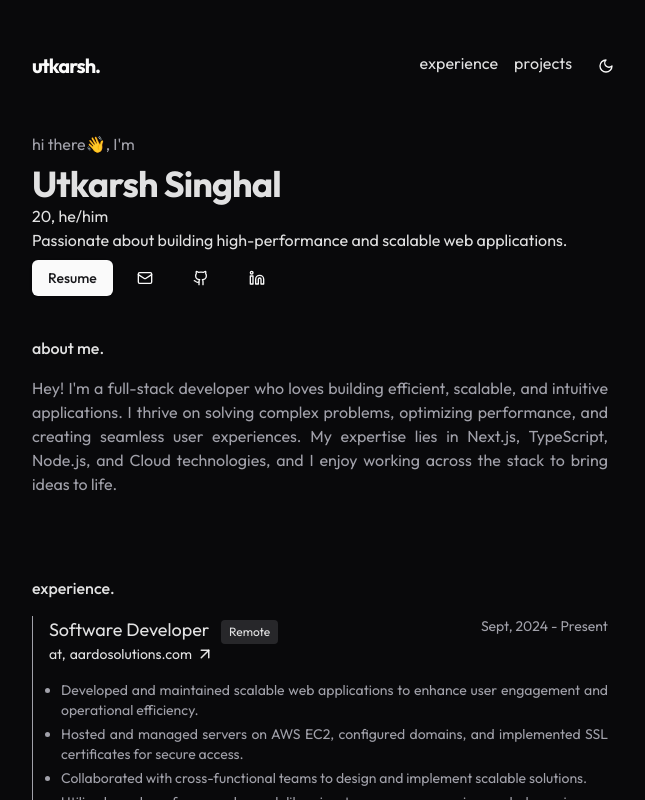
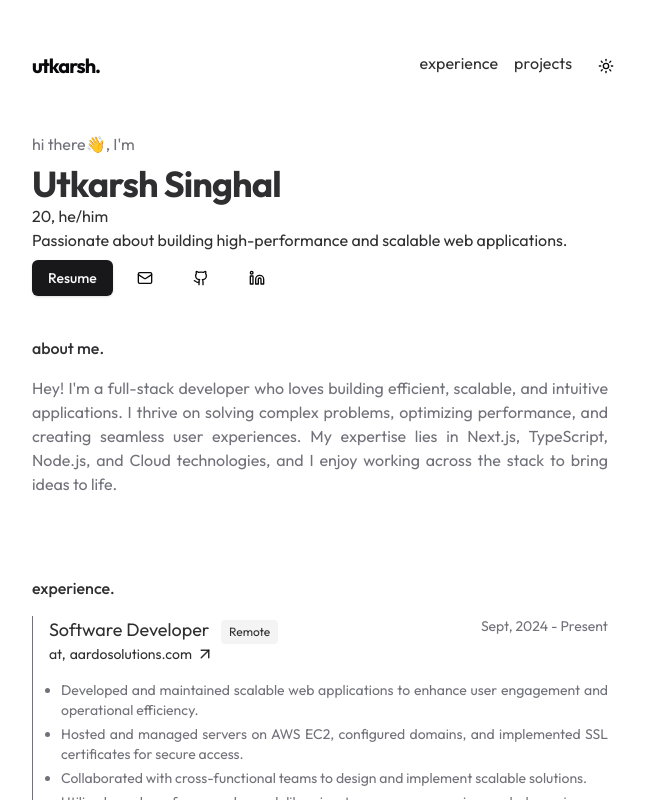
Before and after one commit to phats02/portfolio, a Next.js app: page / in a window 1280 px wide. Shown: the top 800 px of the page, without its empty margins (320-965 px from the left). Built offline with nearby package versions, Linux system fonts and the light colour scheme.

Commit message:
[ UPDATE ] : Enhance theme toggle functionality and scrollbar styling; update default theme to system

```diff
--- a/src/app/globals.css
+++ b/src/app/globals.css
@@ -110,6 +110,19 @@ body {
   }
 }
 
+::-webkit-scrollbar {
+  width: 4px;
+}
+
+::-webkit-scrollbar-track {
+  background: hsl(var(--background));
+}
+
+::-webkit-scrollbar-thumb {
+  background: hsl(var(--foreground));
+  border-radius: 4px;
+}
+
 a,
 span,
 li {
--- a/src/app/layout.tsx
+++ b/src/app/layout.tsx
@@ -67,7 +67,7 @@ export default function RootLayout({
       >
         <ThemeProvider
           attribute="class"
-          defaultTheme="dark"
+          defaultTheme="system"
           enableSystem
           disableTransitionOnChange
         >
--- a/src/components/sections/navbar.tsx
+++ b/src/components/sections/navbar.tsx
@@ -9,12 +9,22 @@ import { AnimatedText, MovingElement } from "../navbar";
 
 export function Navbar() {
   const router = useRouter();
-  const { theme, setTheme } = useTheme();
+  const { setTheme, resolvedTheme } = useTheme();
   const [isMounted, setIsMounted] = useState(false);
 
   useEffect(() => {
     setIsMounted(true);
   }, []);
+
+  const toggleTheme = () => {
+    const nextTheme =
+      resolvedTheme === "dark"
+        ? "light"
+        : resolvedTheme === "light"
+          ? "dark"
+          : "system";
+    setTheme(nextTheme);
+  };
 
   return (
     <header className="flex justify-between items-end">
@@ -39,16 +49,12 @@ export function Navbar() {
         {isMounted && (
           <MovingElement
             className="rounded-full p-[10px]"
-            change={
-              theme === "dark"
-                ? () => setTheme("light")
-                : () => setTheme("dark")
-            }
-            ariaLabel={
-              theme === "dark" ? "Switch to light mode" : "Switch to dark mode"
-            }
+            change={toggleTheme}
+            ariaLabel={`Switch to ${
+              resolvedTheme === "dark" ? "light" : "dark"
+            } mode`}
           >
-            {theme === "dark" ? <Moon /> : <Sun />}
+            {resolvedTheme === "dark" ? <Moon /> : <Sun />}
           </MovingElement>
         )}
       </nav>
```
